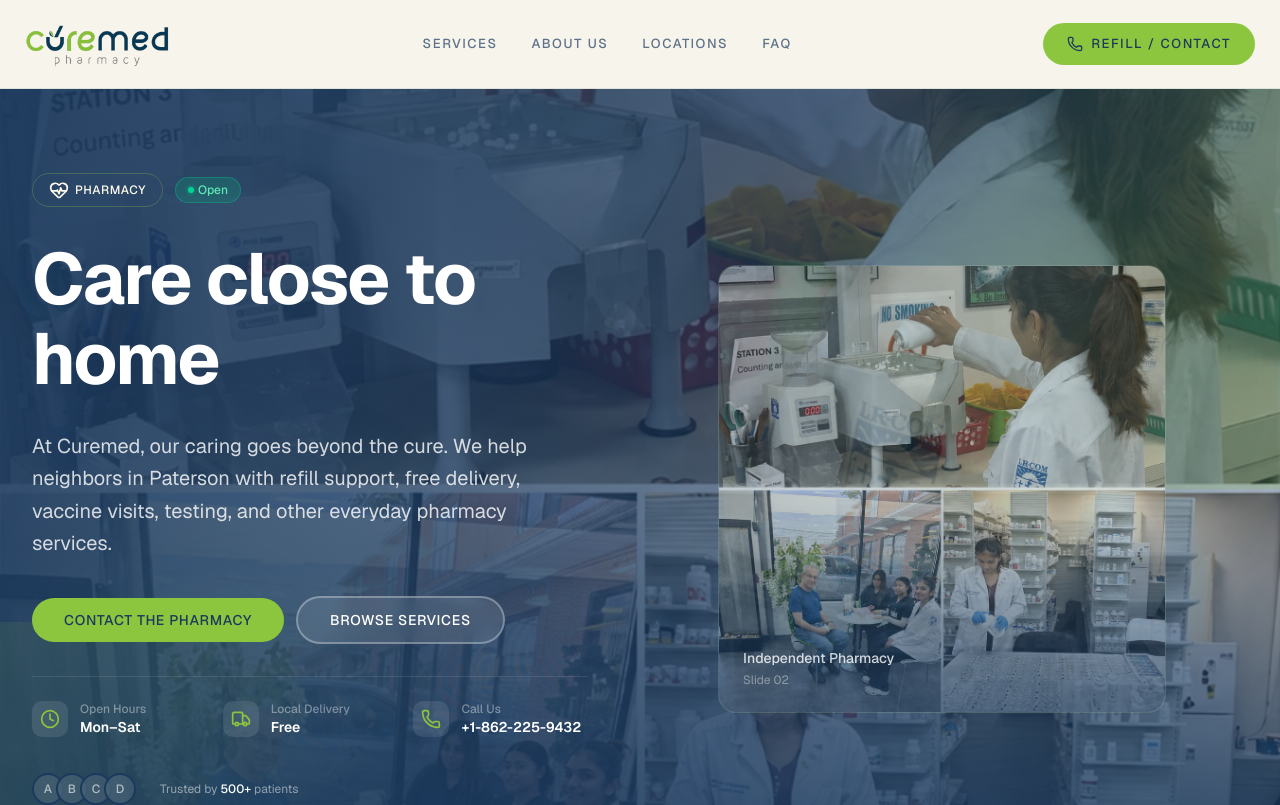
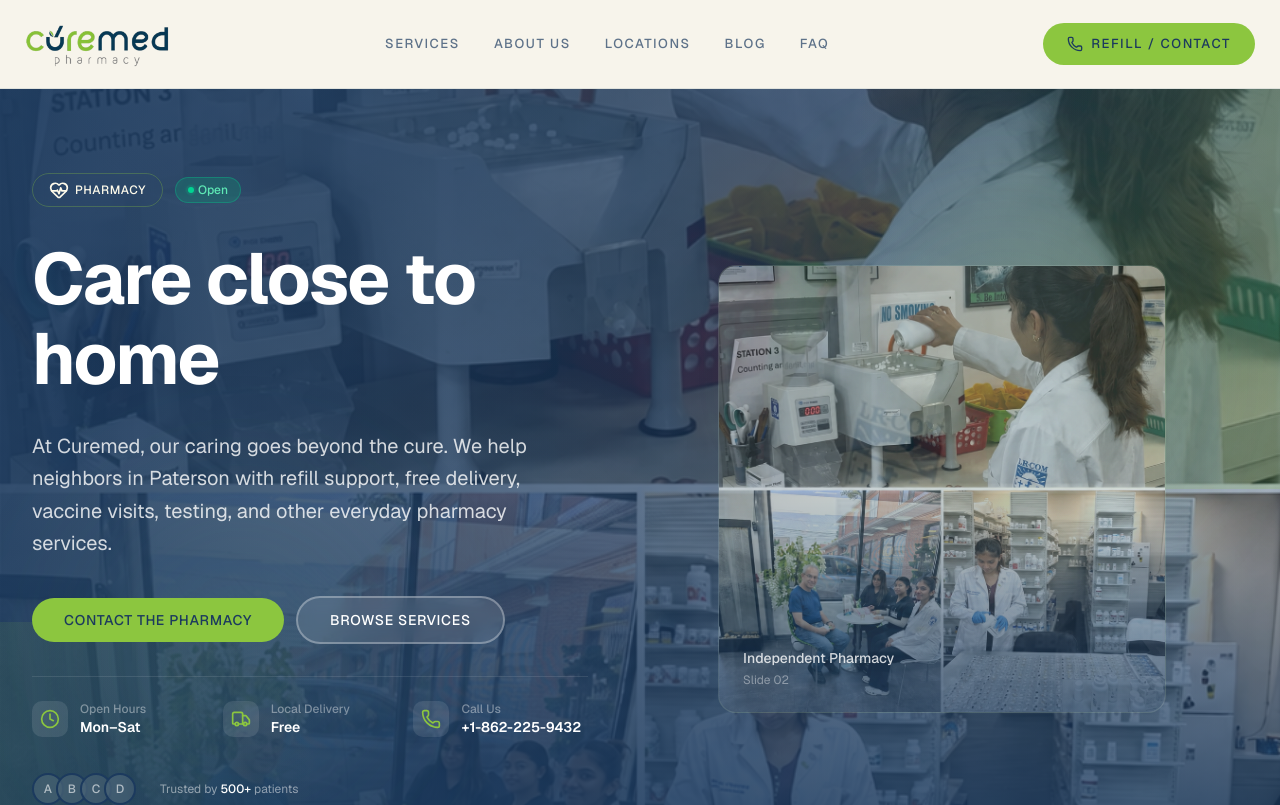
Before and after one commit to curemedpharmacy/pharmacy-sites, a Next.js app: page / in a window 1280 px wide. Shown: the top 805 px of the page. Built offline with nearby package versions, Linux system fonts and the light colour scheme.

Commit message:
feat: add blog link to header navigation links
Co-authored-by: curemedpharmacy <308079840+curemedpharmacy@users.noreply.github.com>

```diff
--- a/components/Header.tsx
+++ b/components/Header.tsx
@@ -12,6 +12,7 @@ const navLinks = [
   { href: "/services", label: "Services" },
   { href: "/about", label: "About Us" },
   { href: "/locations", label: "Locations" },
+  { href: "/blog", label: "Blog" },
   { href: "/faq", label: "FAQ" },
 ];
 
@@ -19,6 +20,7 @@ const saimzNavLinks = [
   { href: "/services", label: "Our Services" },
   { href: "/about", label: "About Saimz" },
   { href: "/locations", label: "Visit Us" },
+  { href: "/blog", label: "Blog" },
   { href: "/faq", label: "Help Center" },
 ];
 
```
